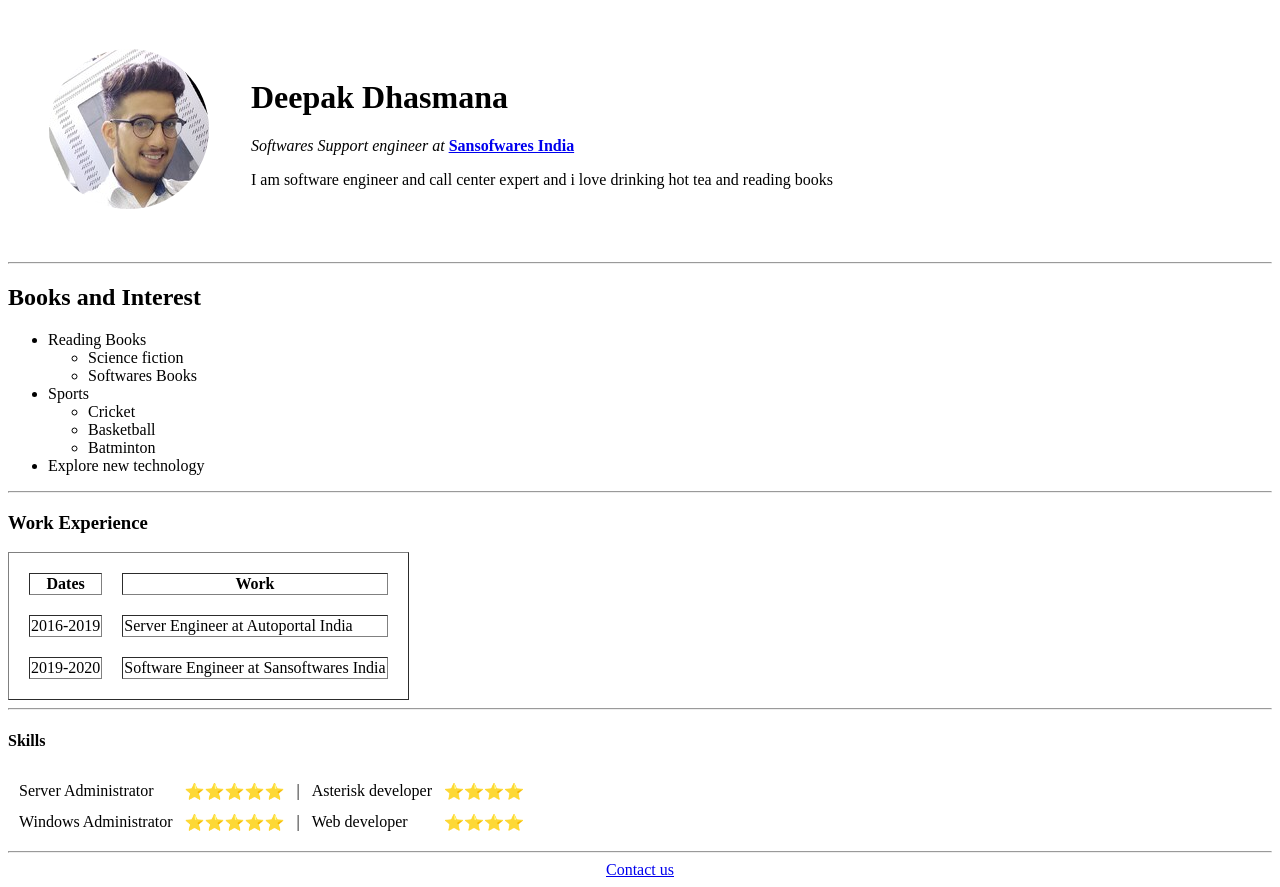
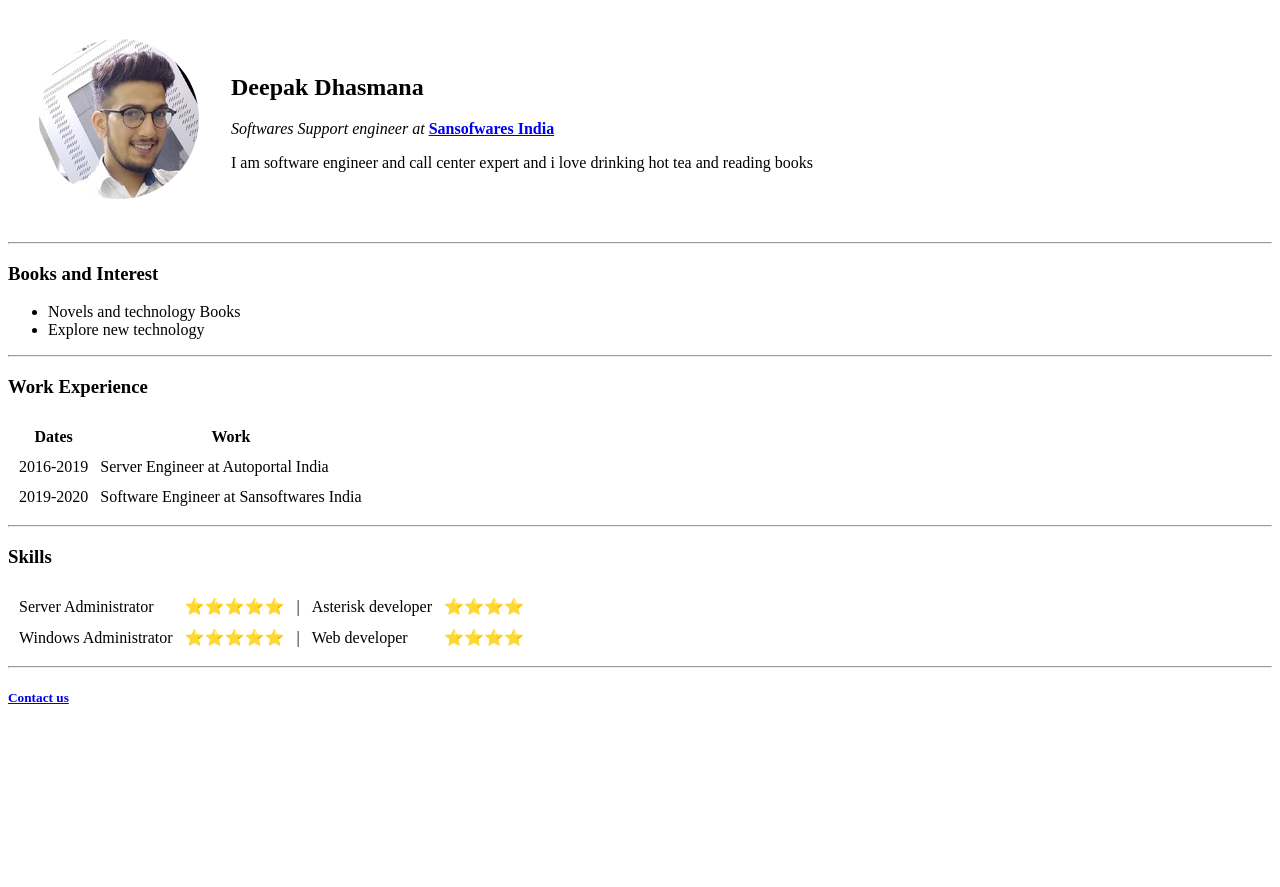
Before and after one commit to Deepak1492/cv, a plain HTML site: page index.html in a window 1280 px wide. After the commit the page ends 800 px from the top, so only its background shows below. Drawn offline with Linux system fonts and the light colour scheme.

Commit message:
Update index.html

```diff
--- a/index.html
+++ b/index.html
@@ -7,16 +7,15 @@
   <meta name="description" content="Contact us and share your valuable feedback with us. We would love to hear your feedback.">
   <title> Deepak Dhasmana </title>
   <link rel="icon" href="images/deepak.png " type="image/x-icon">
+  <link rel="stylesheet" href="css/style.css">
+
 </head>
-
 <body>
-
-  <table Cellspacing="40">
-
+  <table Cellspacing="30">
     <tr>
       <td> <img src="images/deepak.png" alt="Deepak Profile picture"></img></td>
       <td>
-        <h1> Deepak Dhasmana </h1>
+        <h2> Deepak Dhasmana </h2>
         <p><em>Softwares Support engineer at </em><strong> <a href="https://www.sansoftwares.com/">Sansofwares India</a></strong></p>
         <p> I am software engineer and call center expert and i love drinking hot tea and reading books</p>
       </td>
@@ -26,19 +25,9 @@
   <hr>
   </hr>
 
-  <h2> Books and Interest </h2>
+  <h3> Books and Interest </h3>
   <ul>
-    <li> Reading Books</li>
-    <ul>
-      <li> Science fiction </li>
-      <li> Softwares Books </li>
-    </ul>
-    <li> Sports</li>
-    <ul>
-      <li> Cricket </li>
-      <li> Basketball </li>
-      <li> Batminton </li>
-    </ul>
+    <li> Novels and technology Books</li>
     <li> Explore new technology </li>
   </ul>
 
@@ -46,7 +35,7 @@
   </hr>
 
   <h3> Work Experience </h3>
-  <table border="1"Cellspacing="20">
+  <table  Cellspacing="10">
     <thead>
       <th> Dates</th>
       <th> Work </th>
@@ -66,7 +55,7 @@
   </table>
 
   <hr>
-  <h4> Skills </h4>
+  <h3> Skills </h3>
   <table Cellspacing="10">
     <tr>
       <td> Server Administrator </td>
@@ -86,7 +75,7 @@
   </table>
 
   <hr>
-<center> <a href="Contact-me.html"> Contact us </a> </h5> </center>
+  <h5> <a href="Contact-me.html"> Contact us </a> </h5>
 
 </body>
 
```
